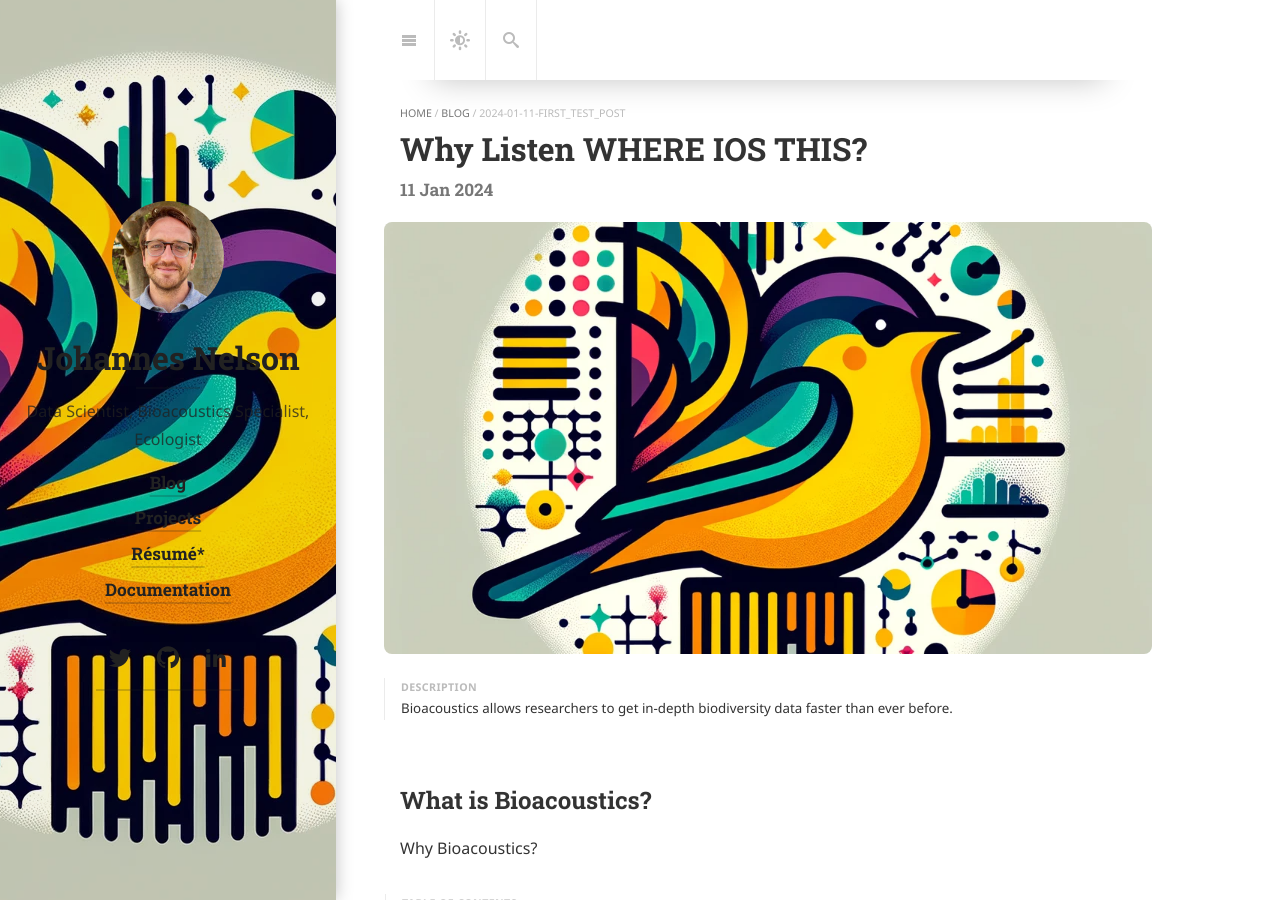
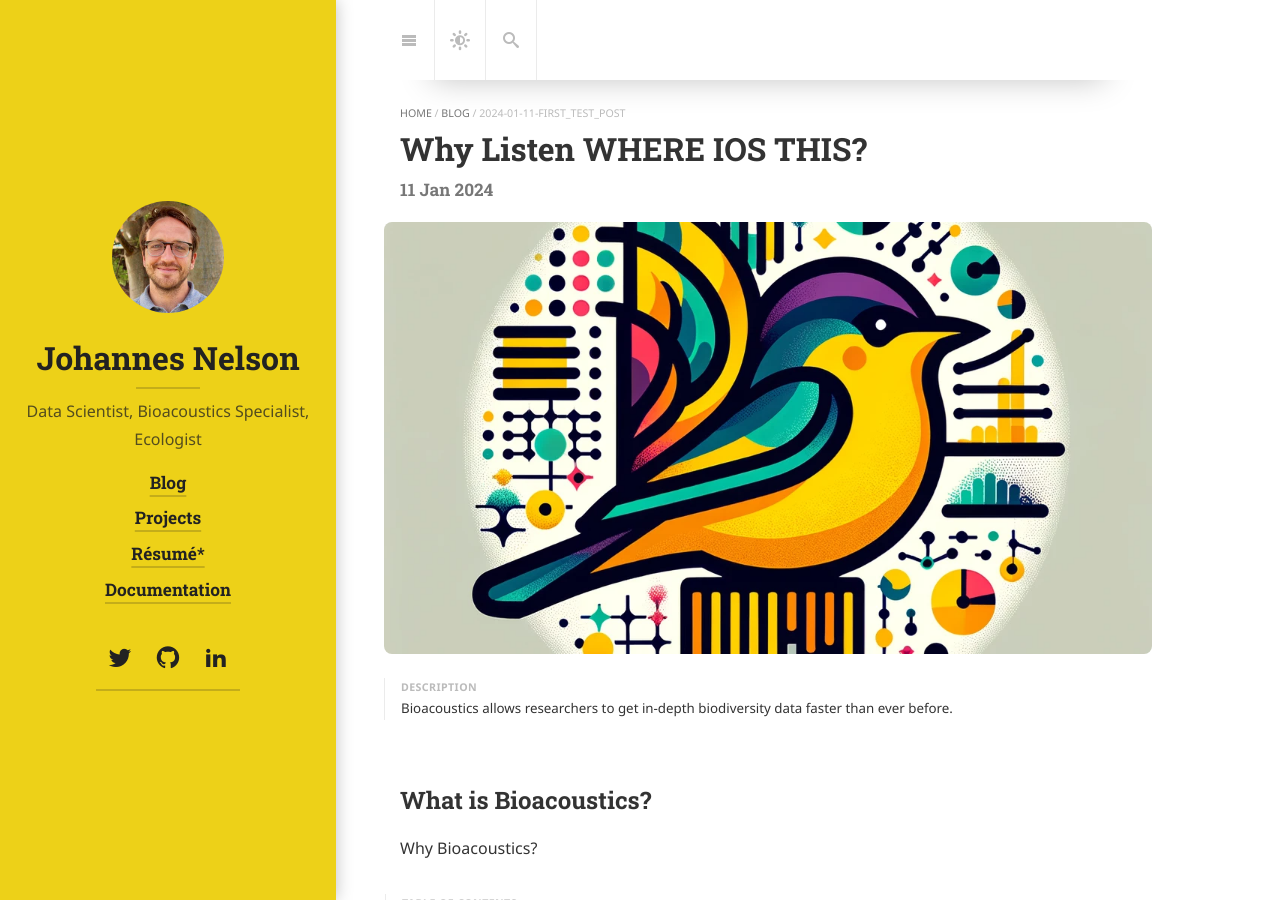
Before and after one commit to johannesnelson/johannesnelson.github.io, a Jekyll site: the page built from _posts/2024-01-11-first_test_post.md, in a window 1280 px wide and 900 px high. Built offline with Jekyll 4.4.1, drawn with Linux system fonts in a browser that asks for light colours; cached includes are drawn as plain includes; nearby versions of some CDN libraries; some web fonts are replaced; library files that are not in the unit come from our copies.

Commit message:
Trying to tweak image and title in blog post. Test.

```diff
--- a/_posts/2024-01-11-first_test_post.md
+++ b/_posts/2024-01-11-first_test_post.md
@@ -3,7 +3,7 @@ layout: post
 title: Why Listen WHERE IOS THIS?
 image: /assets/img/projects/bird_favicon.jpg
 accent_image:
-  background: url('/assets/img/projects/bird_favicon.jpg') center
+  background: '#FADC19'
   overlay: false
 accent_color: '#ccc'
 theme_color: '#ccc'
```
